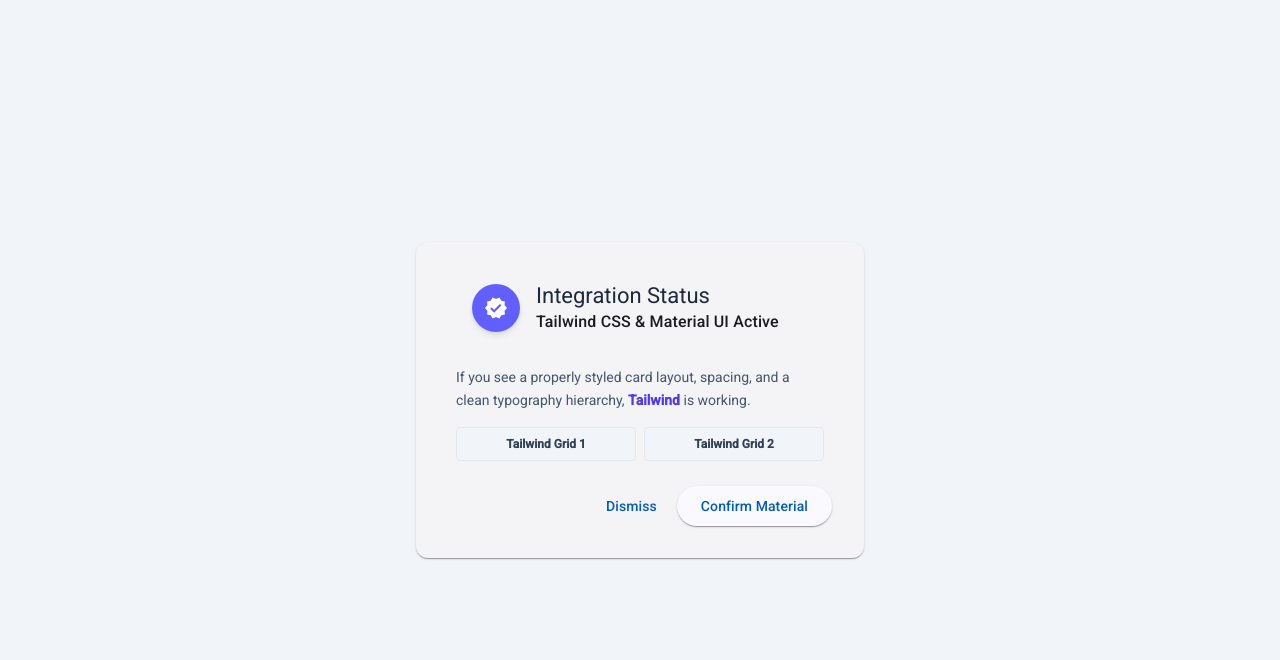
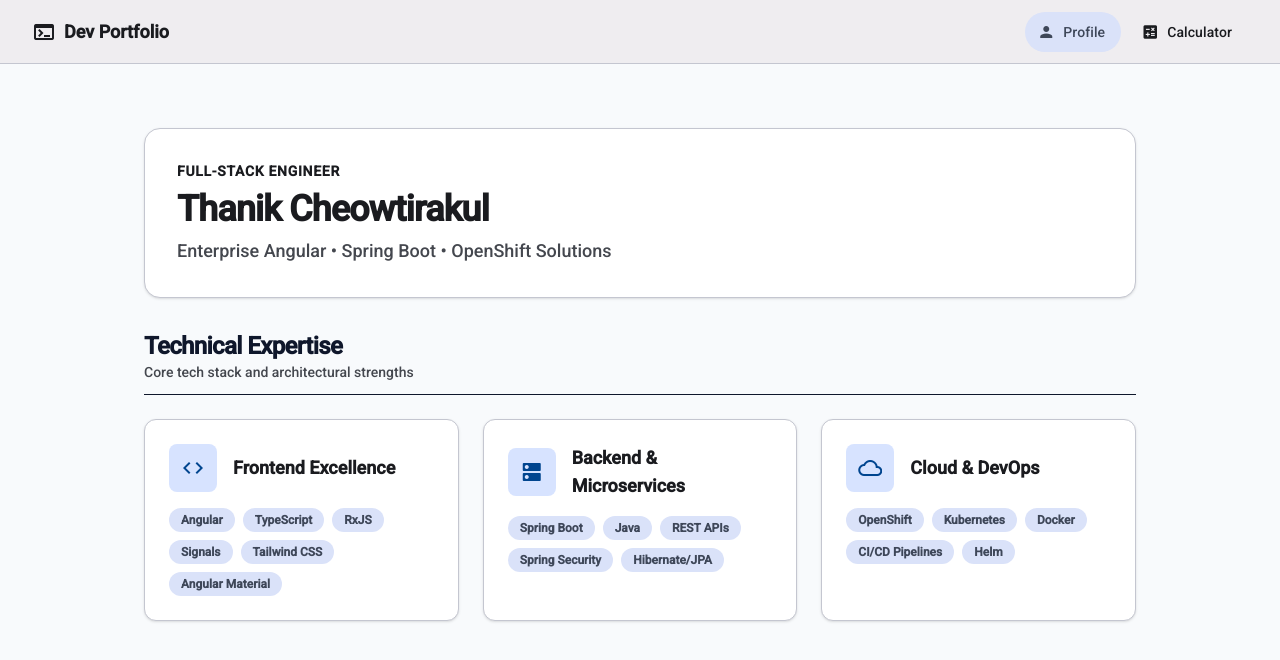
Before and after one commit to thanikc/thanikc.github.io, an Angular app: page /profile in a window 1280 px wide. Before the commit this address led to /. Shown: the top 660 px of the page. Built offline with nearby package versions, Linux system fonts and the light colour scheme.

Commit message:
feat(profile): add profile page

```diff
--- a/angular.json
+++ b/angular.json
@@ -32,8 +32,8 @@
               }
             ],
             "styles": [
-              "src/styles/material.scss",
-              "src/styles/tailwind.css"
+              "src/styles/tailwind.css",
+              "src/styles/material.scss"
             ],
             "scripts": []
           },
--- a/src/app/app.component.html
+++ b/src/app/app.component.html
@@ -1,47 +1,13 @@
-<div class="min-h-screen bg-slate-100 flex items-center justify-center p-6">
+<div class="min-h-screen flex flex-col bg-slate-50 text-slate-900 dark:bg-slate-900 dark:text-slate-100">
 
-  <mat-card class="max-w-md w-full p-6 bg-white rounded-2xl shadow-xl border border-slate-200">
+  <a href="#main-content"
+    class="sr-only focus:not-sr-only focus:absolute focus:z-50 focus:p-4 focus:bg-indigo-600 focus:text-white focus:outline-none focus:ring-2 focus:ring-white">
+    Skip to main content
+  </a>
 
-    <!-- Test Tailwind Typography & Flex -->
-    <mat-card-header class="flex items-center gap-4 mb-4">
-      <div class="p-3 bg-indigo-500 text-white rounded-full flex items-center justify-center shadow-md">
-        <!-- Test Material Icon -->
-        <mat-icon>verified</mat-icon>
-      </div>
-      <div>
-        <mat-card-title class="text-xl font-bold text-slate-800 tracking-tight">
-          Integration Status
-        </mat-card-title>
-        <mat-card-subtitle class="text-sm font-medium text-emerald-600">
-          Tailwind CSS & Material UI Active
-        </mat-card-subtitle>
-      </div>
-    </mat-card-header>
+  <app-header />
 
-    <!-- Test Tailwind Grid & Spacing -->
-    <mat-card-content class="space-y-4 my-4">
-      <p class="text-slate-600 text-sm leading-relaxed">
-        If you see a properly styled card layout, spacing, and a clean typography hierarchy, <strong class="text-indigo-600">Tailwind</strong> is working.
-      </p>
-
-      <div class="grid grid-cols-2 gap-2 text-center text-xs font-semibold">
-        <div class="p-2 bg-slate-100 rounded text-slate-700 border border-slate-200">Tailwind Grid 1</div>
-        <div class="p-2 bg-slate-100 rounded text-slate-700 border border-slate-200">Tailwind Grid 2</div>
-      </div>
-    </mat-card-content>
-
-    <!-- Test Material Button Interactions with Tailwind hover utilities -->
-    <mat-card-actions class="flex justify-end gap-2 pt-2 border-t border-slate-100">
-      <button mat-button class="text-slate-500 hover:bg-slate-100 px-4 py-2 rounded-lg transition-colors">
-        Dismiss
-      </button>
-      <button mat-raised-button color="primary" class="shadow-lg hover:scale-105 transform transition-transform duration-200">
-        Confirm Material
-      </button>
-    </mat-card-actions>
-
-  </mat-card>
-
+  <main id="main-content" tabindex="-1" class="flex-grow container mx-auto px-4 py-8 max-w-6xl focus:outline-none">
+    <router-outlet></router-outlet>
+  </main>
 </div>
-
-<router-outlet></router-outlet>
--- a/src/app/app.component.ts
+++ b/src/app/app.component.ts
@@ -1,19 +1,14 @@
 import { Component, ChangeDetectionStrategy } from '@angular/core';
 import { RouterOutlet } from '@angular/router';
-import { MatButtonModule } from '@angular/material/button';
-import { MatCardModule } from '@angular/material/card';
-import { MatIconModule } from '@angular/material/icon';
-
+import { HeaderComponent } from './core/header/header.component';
 @Component({
   selector: 'app-root',
   imports: [
     RouterOutlet,
-    MatCardModule,
-    MatButtonModule,
-    MatIconModule
+    HeaderComponent
   ],
   templateUrl: './app.component.html',
-  changeDetection: ChangeDetectionStrategy.Eager,
+  changeDetection: ChangeDetectionStrategy.OnPush,
   styleUrl: './app.component.scss'
 })
 export class AppComponent {
--- a/src/app/app.routes.ts
+++ b/src/app/app.routes.ts
@@ -1,3 +1,25 @@
 import { Routes } from '@angular/router';
 
-export const routes: Routes = [];
+export const routes: Routes = [
+    {
+        path: '',
+        redirectTo: 'profile',
+        pathMatch: 'full',
+    },
+    {
+        path: 'profile',
+        title: 'Profile Summary',
+        loadComponent: () =>
+            import('./features/profile/profile.component').then((m) => m.ProfileComponent),
+    },
+    {
+        path: 'calculator',
+        title: 'Retirement Calculator',
+        loadComponent: () =>
+            import('./features/calculator/calulator.component').then((m) => m.CalculatorComponent),
+    },
+    {
+        path: '**',
+        redirectTo: 'profile',
+    },
+];
--- /dev/null
+++ b/src/app/core/header/header.component.html
@@ -0,0 +1,20 @@
+<mat-toolbar color="primary" class="app-header">
+    <div class="header-container">
+        <a routerLink="/" class="brand-link">
+            <mat-icon aria-hidden="true">terminal</mat-icon>
+            <span>Dev Portfolio</span>
+        </a>
+
+        <nav aria-label="Main Navigation" class="nav-links">
+            <a mat-button routerLink="/profile" routerLinkActive="active-link">
+                <mat-icon aria-hidden="true">person</mat-icon>
+                Profile
+            </a>
+
+            <a mat-button routerLink="/calculator" routerLinkActive="active-link">
+                <mat-icon aria-hidden="true">calculate</mat-icon>
+                Calculator
+            </a>
+        </nav>
+    </div>
+</mat-toolbar>
--- /dev/null
+++ b/src/app/core/header/header.component.scss
@@ -0,0 +1,30 @@
+@reference "tailwindcss";
+
+:host {
+    display: block;
+    width: 100%;
+}
+
+.app-header {
+    background-color: var(--mat-sys-surface-container);
+    color: var(--mat-sys-on-surface);
+    border-bottom: 1px solid var(--mat-sys-outline-variant);
+
+    .header-container {
+        @apply max-w-7xl mx-auto w-full flex items-center justify-between px-4;
+    }
+
+    .brand-link {
+        @apply flex items-center gap-2 font-bold text-lg no-underline;
+        color: var(--mat-sys-on-surface);
+    }
+
+    .nav-links {
+        @apply flex items-center gap-2;
+
+        .active-link {
+            background-color: var(--mat-sys-secondary-container);
+            color: var(--mat-sys-on-secondary-container);
+        }
+    }
+}
--- /dev/null
+++ b/src/app/features/calculator/calulator.component.ts
@@ -0,0 +1,13 @@
+import { Component } from '@angular/core';
+
+@Component({
+    selector: 'app-calculator',
+    standalone: true,
+    template: `
+    <div class="p-8 text-center bg-white dark:bg-slate-800 rounded-2xl border border-slate-200 dark:border-slate-700 shadow-sm">
+      <h2 class="text-2xl font-bold text-slate-800 dark:text-slate-100 mb-2">Retirement Calculator</h2>
+      <p class="text-slate-500 dark:text-slate-400">Ready to accept feature requirements to initiate the next TDD cycle!</p>
+    </div>
+  `
+})
+export class CalculatorComponent { }
--- /dev/null
+++ b/src/app/features/profile/profile.component.html
@@ -0,0 +1,46 @@
+<div class="container mx-auto px-4 py-8 max-w-5xl">
+  <section class="hero-card rounded-2xl p-8 mb-8 shadow-sm">
+    <div class="flex flex-col md:flex-row items-start md:items-center justify-between gap-6">
+      <div class="space-y-2">
+        <span class="hero-badge flex items-center gap-2 text-sm font-bold uppercase tracking-wider">
+          {{ title() }}
+        </span>
+        <h1 class="text-3xl sm:text-4xl font-extrabold tracking-tight">
+          Thanik Cheowtirakul
+        </h1>
+        <p class="hero-subtitle text-lg font-medium max-w-2xl">
+          {{ subtitle() }}
+        </p>
+      </div>
+    </div>
+  </section>
+
+  <section class="space-y-6">
+    <div class="skills-header pb-3 border-b">
+      <h2 class="text-2xl font-bold tracking-tight">Technical Expertise</h2>
+      <p class="hero-subtitle text-sm font-medium">Core tech stack and architectural strengths</p>
+    </div>
+
+    <div class="grid grid-cols-1 md:grid-cols-3 gap-6">
+      @for (cat of skillCategories(); track cat.category) {
+      <article class="skill-card rounded-xl p-6 flex flex-col justify-between shadow-sm">
+        <div>
+          <div class="flex items-center gap-4 mb-4">
+            <div class="card-avatar p-3 rounded-lg flex items-center justify-center">
+              <mat-icon>{{ cat.icon }}</mat-icon>
+            </div>
+            <h3 class="text-lg font-bold">{{ cat.category }}</h3>
+          </div>
+          <div class="flex flex-wrap gap-2 mt-4">
+            @for (skill of cat.skills; track skill) {
+            <span class="skill-chip px-3 py-1 rounded-full text-xs font-semibold">
+              {{ skill }}
+            </span>
+            }
+          </div>
+        </div>
+      </article>
+      }
+    </div>
+  </section>
+</div>
--- /dev/null
+++ b/src/app/features/profile/profile.component.scss
@@ -0,0 +1,27 @@
+@reference "tailwindcss";
+
+:host {
+  display: block;
+}
+
+.hero-card,
+.skill-card {
+  background-color: var(--mat-sys-surface-container-lowest);
+  color: var(--mat-sys-on-surface);
+  border: 1px solid var(--mat-sys-outline-variant);
+}
+
+.hero-subtitle,
+.skills-description {
+  color: var(--mat-sys-on-surface-variant);
+}
+
+.card-avatar {
+  background-color: var(--mat-sys-primary-container);
+  color: var(--mat-sys-on-primary-container);
+}
+
+.skill-chip {
+  background-color: var(--mat-sys-secondary-container);
+  color: var(--mat-sys-on-secondary-container);
+}
--- /dev/null
+++ b/src/app/features/profile/profile.component.ts
@@ -0,0 +1,46 @@
+import { Component, signal } from '@angular/core';
+import { MatCardModule } from '@angular/material/card';
+import { MatButtonModule } from '@angular/material/button';
+import { MatIconModule } from '@angular/material/icon';
+import { MatChipsModule } from '@angular/material/chips';
+
+export interface TechSkill {
+    category: string;
+    skills: string[];
+    icon: string;
+}
+
+@Component({
+    selector: 'app-profile',
+    standalone: true,
+    imports: [
+        MatCardModule,
+        MatButtonModule,
+        MatIconModule,
+        MatChipsModule,
+    ],
+    templateUrl: './profile.component.html',
+    styleUrl: './profile.component.scss'
+})
+export class ProfileComponent {
+    readonly title = signal('Full-Stack Engineer');
+    readonly subtitle = signal('Enterprise Angular • Spring Boot • OpenShift Solutions');
+
+    readonly skillCategories = signal<TechSkill[]>([
+        {
+            category: 'Frontend Excellence',
+            skills: ['Angular', 'TypeScript', 'RxJS', 'Signals', 'Tailwind CSS', 'Angular Material'],
+            icon: 'code'
+        },
+        {
+            category: 'Backend & Microservices',
+            skills: ['Spring Boot', 'Java', 'REST APIs', 'Spring Security', 'Hibernate/JPA'],
+            icon: 'dns'
+        },
+        {
+            category: 'Cloud & DevOps',
+            skills: ['OpenShift', 'Kubernetes', 'Docker', 'CI/CD Pipelines', 'Helm'],
+            icon: 'cloud_queue'
+        }
+    ]);
+}
--- a/src/styles/material.scss
+++ b/src/styles/material.scss
@@ -1,36 +1,22 @@
-// Include theming for Angular Material with `mat.theme()`.
-// This Sass mixin will define CSS variables that are used for styling Angular Material
-// components according to the Material 3 design spec.
-// Learn more about theming and how to use it for your application's
-// custom components at https://material.angular.dev/guide/theming
 @use '@angular/material' as mat;
 
-html {
+:root {
+  color-scheme: light dark;
+
+  @include mat.theme((color: (primary: mat.$azure-palette, tertiary: mat.$blue-palette),
+      typography: Roboto,
+      density: 0,
+    ));
+}
+
+html,
+body {
   height: 100%;
-  @include mat.theme((
-    color: (
-      primary: mat.$azure-palette,
-      tertiary: mat.$blue-palette,
-    ),
-    typography: Roboto,
-    density: 0,
-  ));
+  margin: 0;
 }
 
 body {
-  // Default the application to a light color theme. This can be changed to
-  // `dark` to enable the dark color theme, or to `light dark` to defer to the
-  // user's system settings.
-  color-scheme: light;
-
-  // Set a default background, font and text colors for the application using
-  // Angular Material's system-level CSS variables. Learn more about these
-  // variables at https://material.angular.dev/guide/system-variables
   background-color: var(--mat-sys-surface);
   color: var(--mat-sys-on-surface);
   font: var(--mat-sys-body-medium);
-
-  // Reset the user agent margin.
-  margin: 0;
-  height: 100%;
 }
```
Also changed, not shown: src/app/core/header/header.component.ts (added, +20 -0 lines), 2 other files (tests, documents, lock files or other folders).
